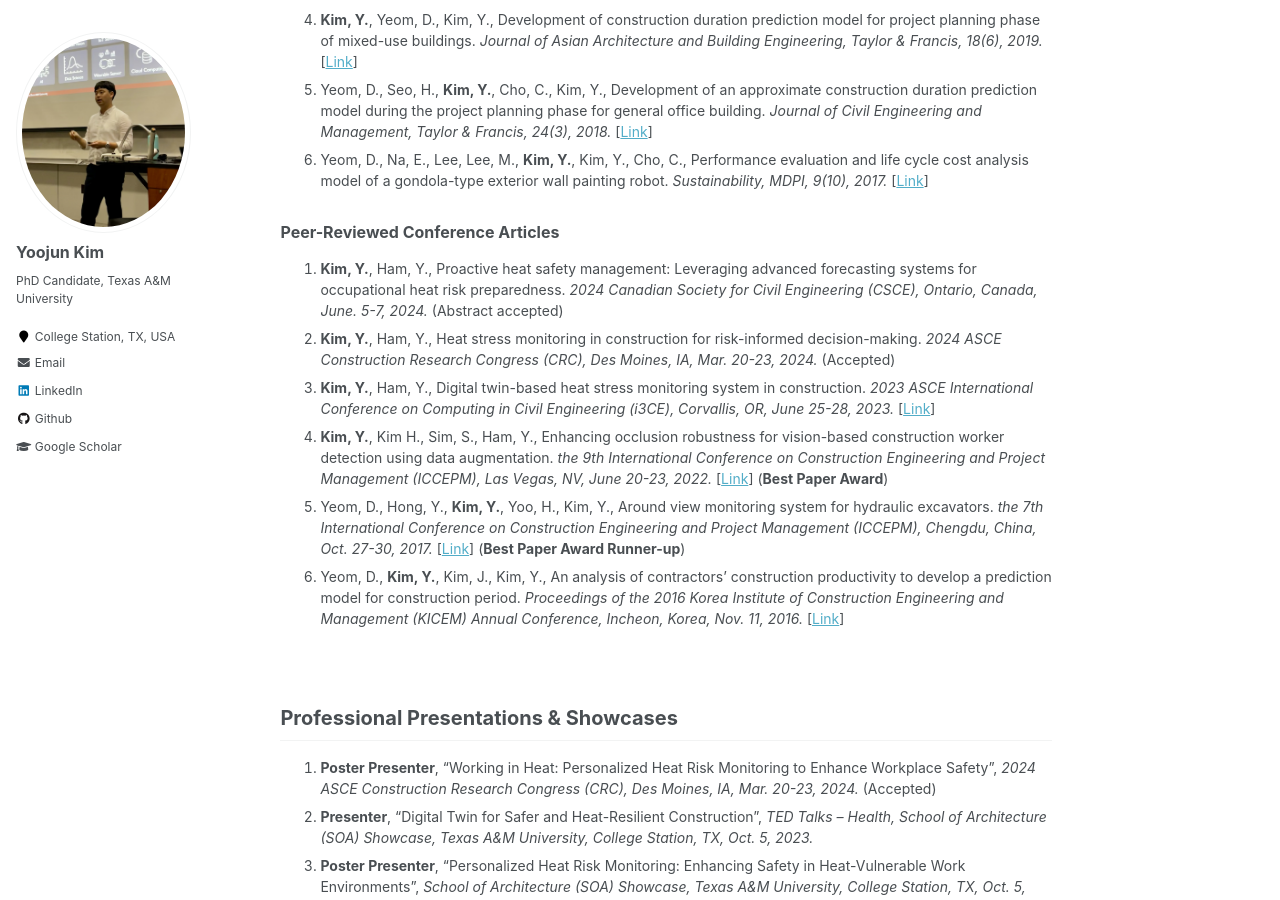
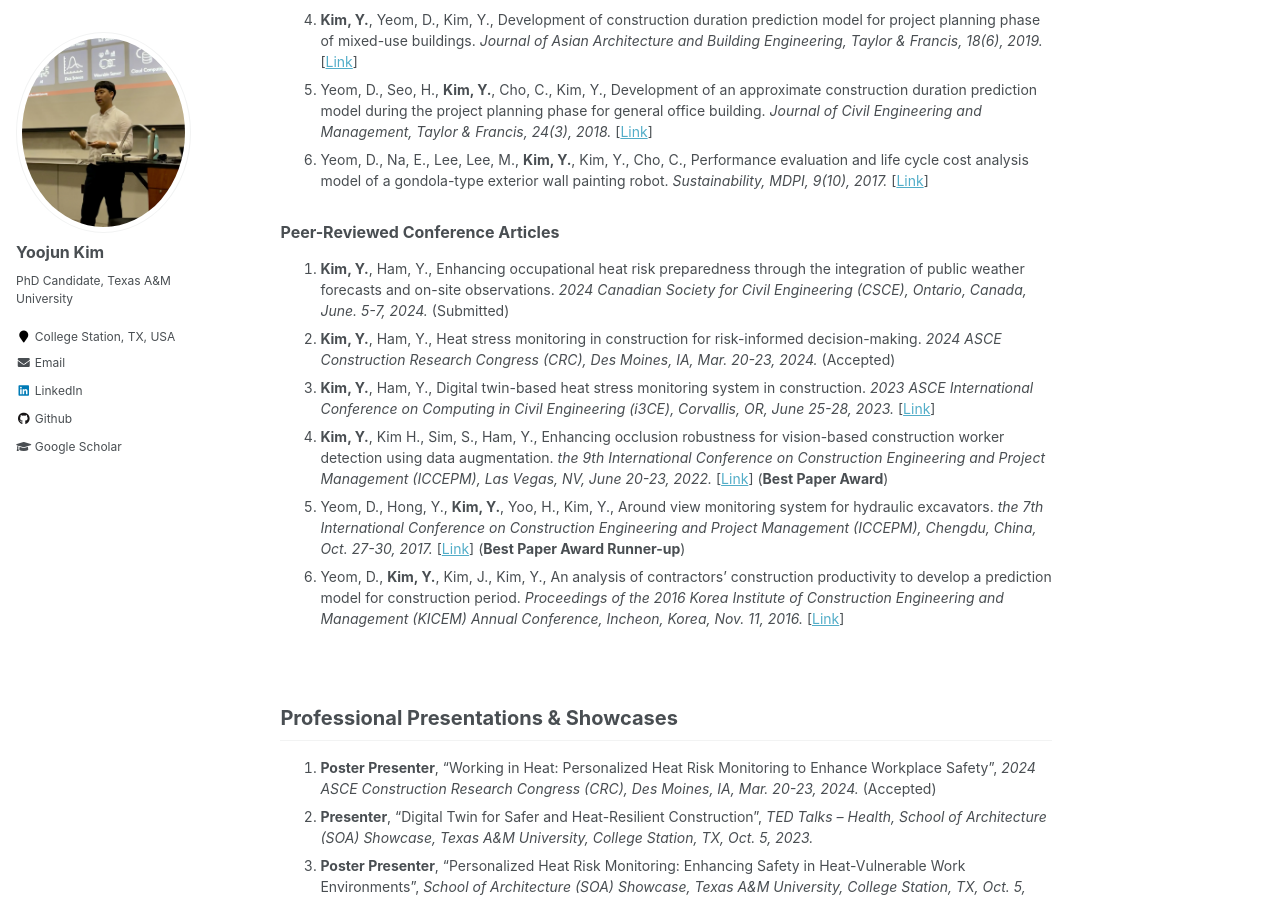
Before and after one commit to yoojunT/yoojunT.github.io, a Jekyll site: the page built from _pages/publications.md, in a window 1280 px wide and 900 px high, scrolled down 419 px. Built offline with Jekyll 4.4.1, drawn with Linux system fonts in a browser that asks for light colours.

Commit message:
Update publications.md

```diff
--- a/_pages/publications.md
+++ b/_pages/publications.md
@@ -15,7 +15,7 @@ author_profile: true
 
 <h3 id="Conference">Peer-Reviewed Conference Articles</h3>
 
-1. **Kim, Y.**, Ham, Y., Proactive heat safety management: Leveraging advanced forecasting systems for occupational heat risk preparedness. *2024 Canadian Society for Civil Engineering (CSCE), Ontario, Canada, June. 5-7, 2024.* (Abstract accepted)
+1. **Kim, Y.**, Ham, Y., Enhancing occupational heat risk preparedness through the integration of public weather forecasts and on-site observations. *2024 Canadian Society for Civil Engineering (CSCE), Ontario, Canada, June. 5-7, 2024.* (Submitted)
 1. **Kim, Y.**, Ham, Y., Heat stress monitoring in construction for risk-informed decision-making. *2024 ASCE Construction Research Congress (CRC), Des Moines, IA, Mar. 20-23, 2024.* (Accepted)
 1. **Kim, Y.**, Ham, Y., Digital twin-based heat stress monitoring system in construction. *2023 ASCE International Conference on Computing in Civil Engineering (i3CE), Corvallis, OR, June 25-28, 2023.* [[Link](https://ascelibrary.org/doi/abs/10.1061/9780784485248.080)]
 1. **Kim, Y.**, Kim H., Sim, S., Ham, Y., Enhancing occlusion robustness for vision-based construction worker detection using data augmentation. *the 9th International Conference on Construction Engineering and Project Management (ICCEPM), Las Vegas, NV, June 20-23, 2022.* [[Link](https://scholar.google.com/citations?view_op=view_citation&hl=en&user=hYRXPWgAAAAJ&sortby=pubdate&citation_for_view=hYRXPWgAAAAJ:YsMSGLbcyi4C)] (**Best Paper Award**)
```
